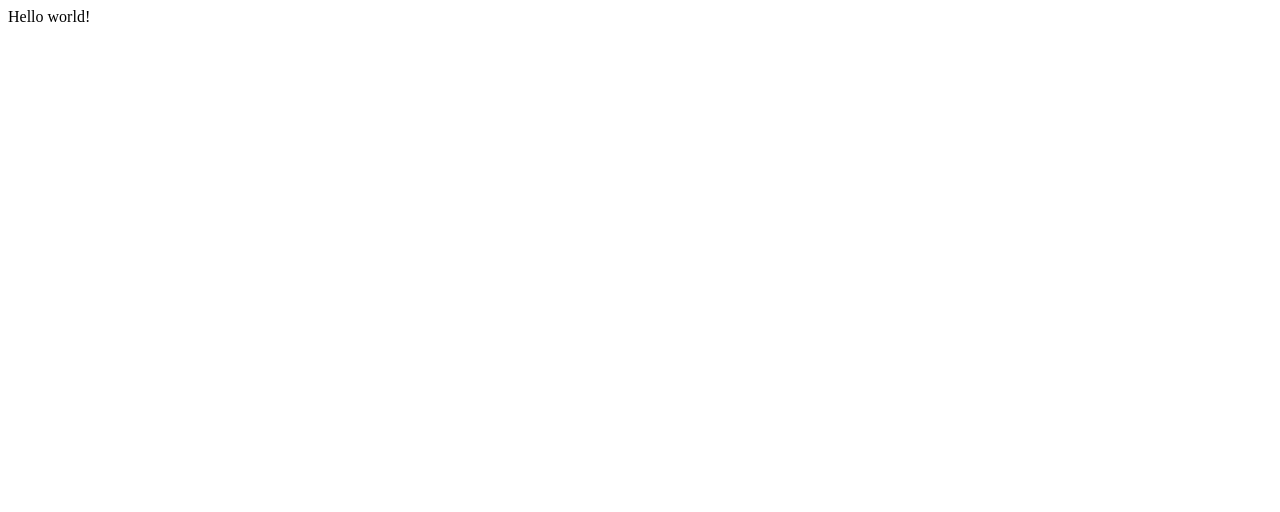
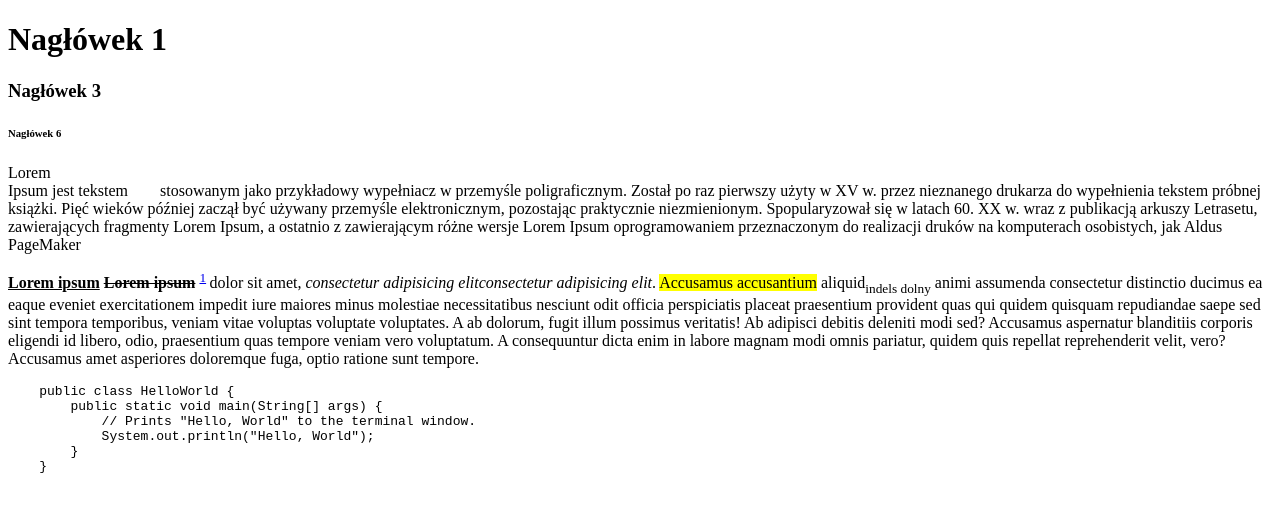
Before and after one commit to javaLub-15/html-css-javascript, a plain HTML site: page index.html in a window 1280 px wide. Drawn offline with Linux system fonts and the light colour scheme.

Commit message:
zadanie 2

```diff
--- a/index.html
+++ b/index.html
@@ -3,8 +3,47 @@
 <head>
     <meta charset="UTF-8">
     <title>Title</title>
+    <meta name="author" content="Łukasz Reszka"/>
+    <meta name="keywords" content="html, css, javascript, kurs sda"/>
 </head>
 <body>
-Hello world!
+<h1>Nagłówek 1</h1>
+<h3>Nagłówek 3</h3>
+<h6>Nagłówek 6</h6>
+<p>
+    Lorem<br/>
+    Ipsum
+    jest
+    tekstem&nbsp;&nbsp;&nbsp;&nbsp;&nbsp;&nbsp;&nbsp;&nbsp;stosowanym jako przykładowy wypełniacz w przemyśle poligraficznym. Został po raz pierwszy użyty w XV w. przez nieznanego drukarza do
+    wypełnienia tekstem próbnej
+    książki.
+    Pięć wieków później zaczął być używany przemyśle elektronicznym, pozostając praktycznie niezmienionym. Spopularyzował się w latach 60. XX w. wraz z publikacją arkuszy Letrasetu, zawierających
+    fragmenty Lorem Ipsum, a ostatnio z zawierającym różne wersje Lorem Ipsum oprogramowaniem przeznaczonym do realizacji druków na komputerach osobistych, jak Aldus PageMaker
+</p>
+<p>
+    <u><strong>Lorem ipsum</strong></u> <s><b>Lorem ipsum</b></s>
+    <sup>
+        <a href="https://pl.wikipedia.org/wiki/Lorem_ipsum" target="_blank">1</a>
+    </sup>
+    dolor sit amet, <em>consectetur adipisicing elit</em><i>consectetur adipisicing elit</i>.
+    <mark>Accusamus accusantium</mark>
+    aliquid<sub>indels dolny</sub> animi assumenda consectetur distinctio ducimus ea eaque eveniet exercitationem
+    impedit
+    iure
+    maiores minus
+    molestiae necessitatibus nesciunt odit officia perspiciatis placeat praesentium provident quas qui quidem quisquam repudiandae saepe sed sint tempora temporibus, veniam vitae voluptas voluptate
+    voluptates. A ab dolorum, fugit illum possimus veritatis! Ab adipisci debitis deleniti modi sed? Accusamus aspernatur blanditiis corporis eligendi id libero, odio, praesentium quas tempore veniam
+    vero voluptatum. A consequuntur dicta enim in labore magnam modi omnis pariatur, quidem quis repellat reprehenderit velit, vero? Accusamus amet asperiores doloremque fuga, optio ratione sunt
+    tempore.
+</p>
+
+<pre>
+    public class HelloWorld {
+        public static void main(String[] args) {
+            // Prints "Hello, World" to the terminal window.
+            System.out.println("Hello, World");
+        }
+    }
+</pre>
 </body>
 </html>
```
Also changed, not shown: 1 other file.
